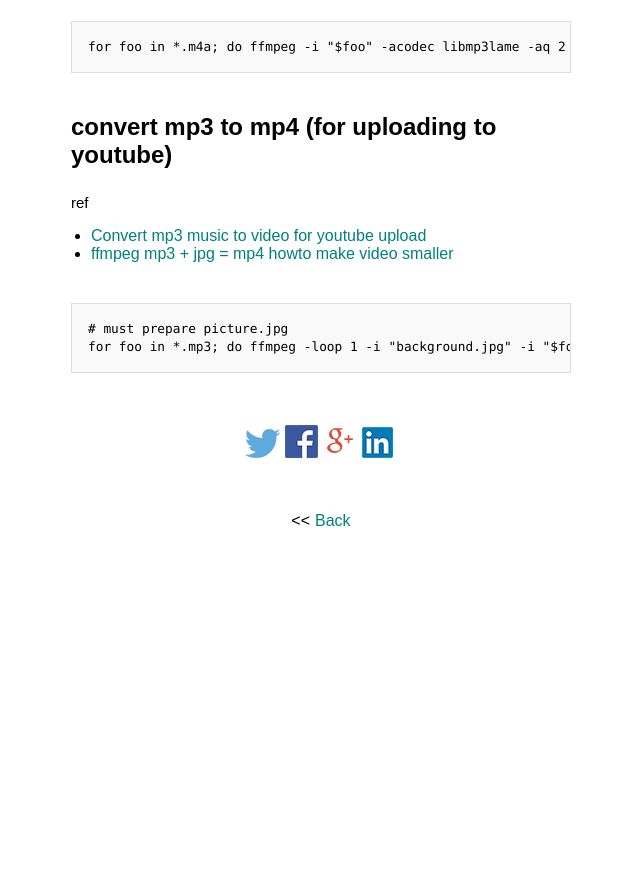
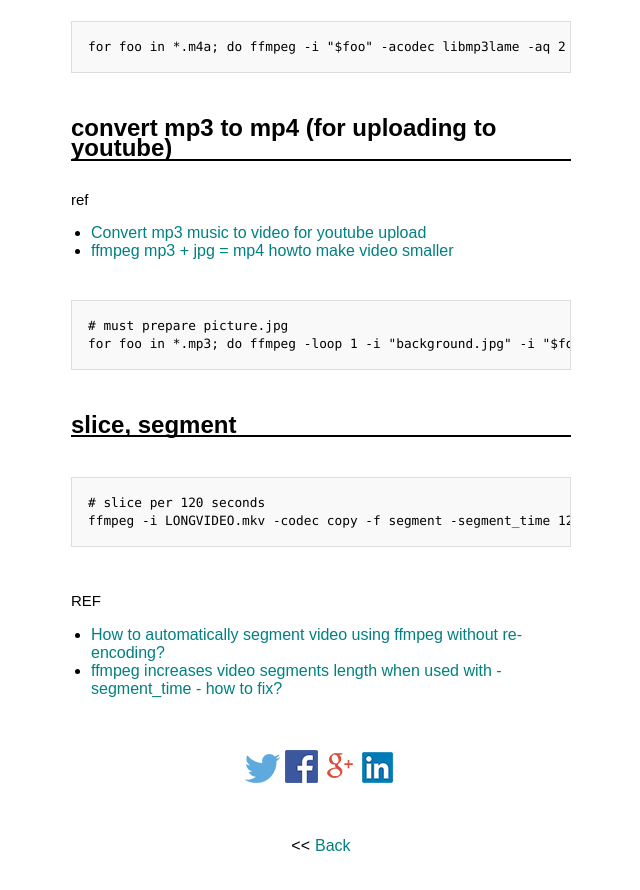
Before and after one commit to pinedance/blog, a Jekyll site: the page built from _posts/updates/2018-01-13-manipulating-media-files-with-ffmpeg.md, in a window 1280 px wide and 900 px high, scrolled down 1282 px. Shown: the top 890 px of the window, without its empty margins (319-959 px from the left). Built offline with Jekyll 4.4.1, drawn with Linux system fonts in a browser that asks for light colours; some web fonts are replaced; comment, search, counter and statistics services are not loaded; before the commit the page ends 1857 px from its top, so only the background shows below that.

Commit message:
update and add posts

````diff
--- a/_posts/updates/2018-01-13-manipulating-media-files-with-ffmpeg.md
+++ b/_posts/updates/2018-01-13-manipulating-media-files-with-ffmpeg.md
@@ -43,7 +43,7 @@ done
 for foo in *.m4a; do ffmpeg -i "$foo" -acodec libmp3lame -aq 2 "${foo%.m4a}.mp3"; done
 ```
 
-# convert mp3 to mp4 (for uploading to youtube)
+## convert mp3 to mp4 (for uploading to youtube)
 
 ref
 
@@ -54,3 +54,14 @@ ref
 # must prepare picture.jpg
 for foo in *.mp3; do ffmpeg -loop 1 -i "background.jpg" -i "$foo" -shortest -acodec copy "${foo%.mp3}.mp4" -crf 0; done
 ```
+
+## slice, segment
+
+```
+# slice per 120 seconds
+ffmpeg -i LONGVIDEO.mkv -codec copy -f segment -segment_time 120 -reset_timestamps 1 tmp/out%03d.mkv
+```
+
+REF
+* [How to automatically segment video using ffmpeg without re-encoding?](https://askubuntu.com/questions/948304/how-to-automatically-segment-video-using-ffmpeg-without-re-encoding)
+* [ffmpeg increases video segments length when used with -segment_time - how to fix?](https://superuser.com/questions/1065683/ffmpeg-increases-video-segments-length-when-used-with-segment-time-how-to-fix)
````
Also changed, not shown: _posts/2018/07-12/2018-10-12-What-drives-humans-to-behave-like-monsters.md (added, +40 -0 lines), _posts/2018/07-12/2018-10-12-누구나-괴물이-될-수-있다.md (deleted, +0 -39 lines), _posts/2018/07-12/2018-12-12-부패하지만-능력있는-권력은-불가능하다.md (added, +47 -0 lines), _posts/2018/07-12/2018-12-22-and-they-all-lived-happily-ever-after.md (added, +21 -0 lines), _posts/NLPs/2018-02-03-Collocations.md (+6 -0 lines).
